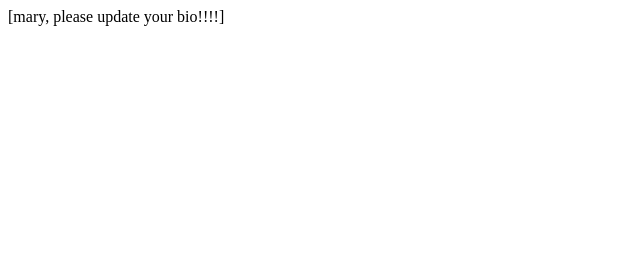
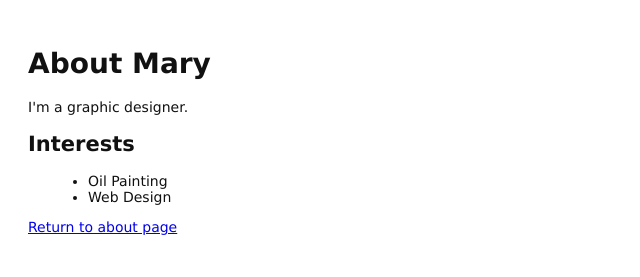
Before and after one commit to genndy007/ry-git-tutorial-practice, a plain HTML site: page about/mary.html in a window 1280 px wide. Shown: the whole page, without its empty margins (0-640 px from the left). Drawn offline with Linux system fonts and the light colour scheme.

Commit message:
add bio page for Mary

```diff
--- a/about/mary.html
+++ b/about/mary.html
@@ -1 +1,20 @@
-[mary, please update your bio!!!!]
+<!DOCTYPE html>
+<html lang="en">
+<head>
+  <title>About Mary</title>
+  <link rel="stylesheet" href="../style.css" />
+  <meta charset="utf-8" />
+</head>
+<body>
+  <h1>About Mary</h1>
+  <p>I'm a graphic designer.</p>
+
+  <h2>Interests</h2>
+  <ul>
+    <li>Oil Painting</li>
+    <li>Web Design</li>
+  </ul>
+
+  <p><a href="index.html">Return to about page</a></p>
+</body>
+</html>
```
